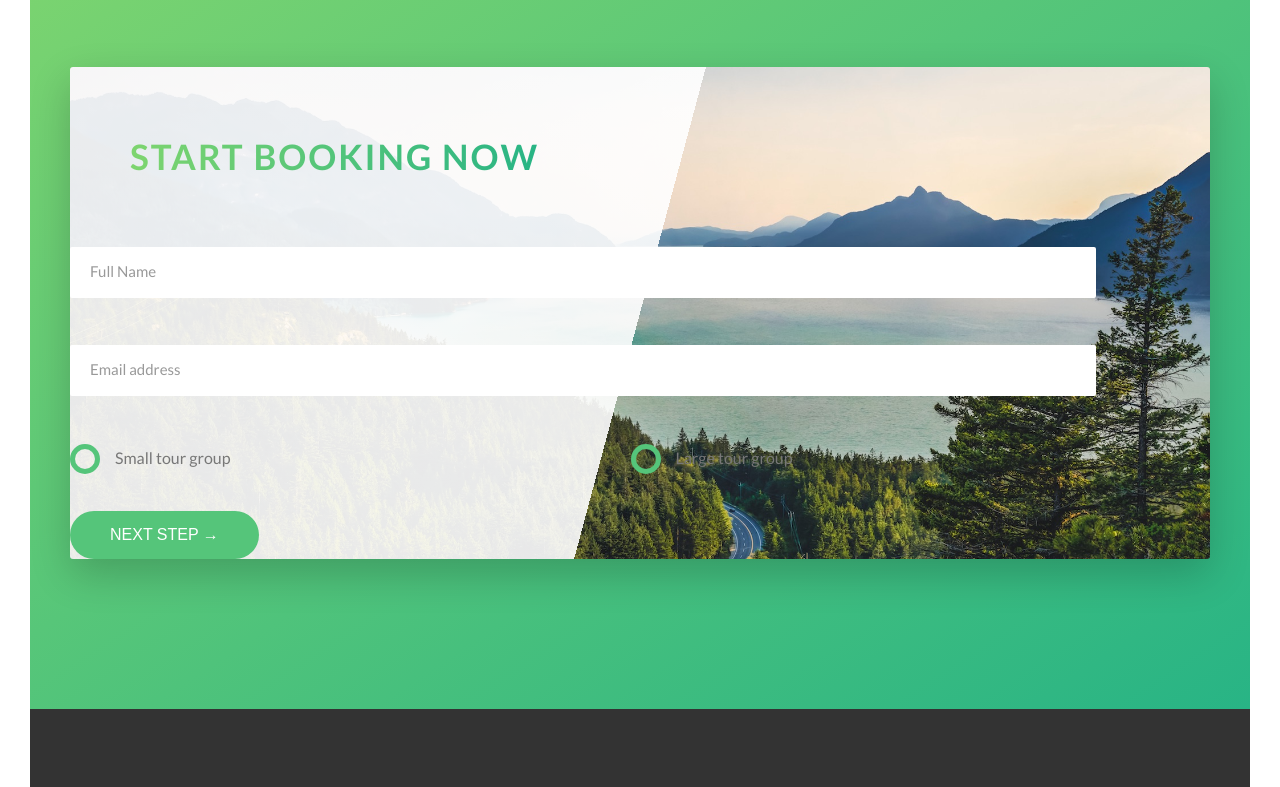
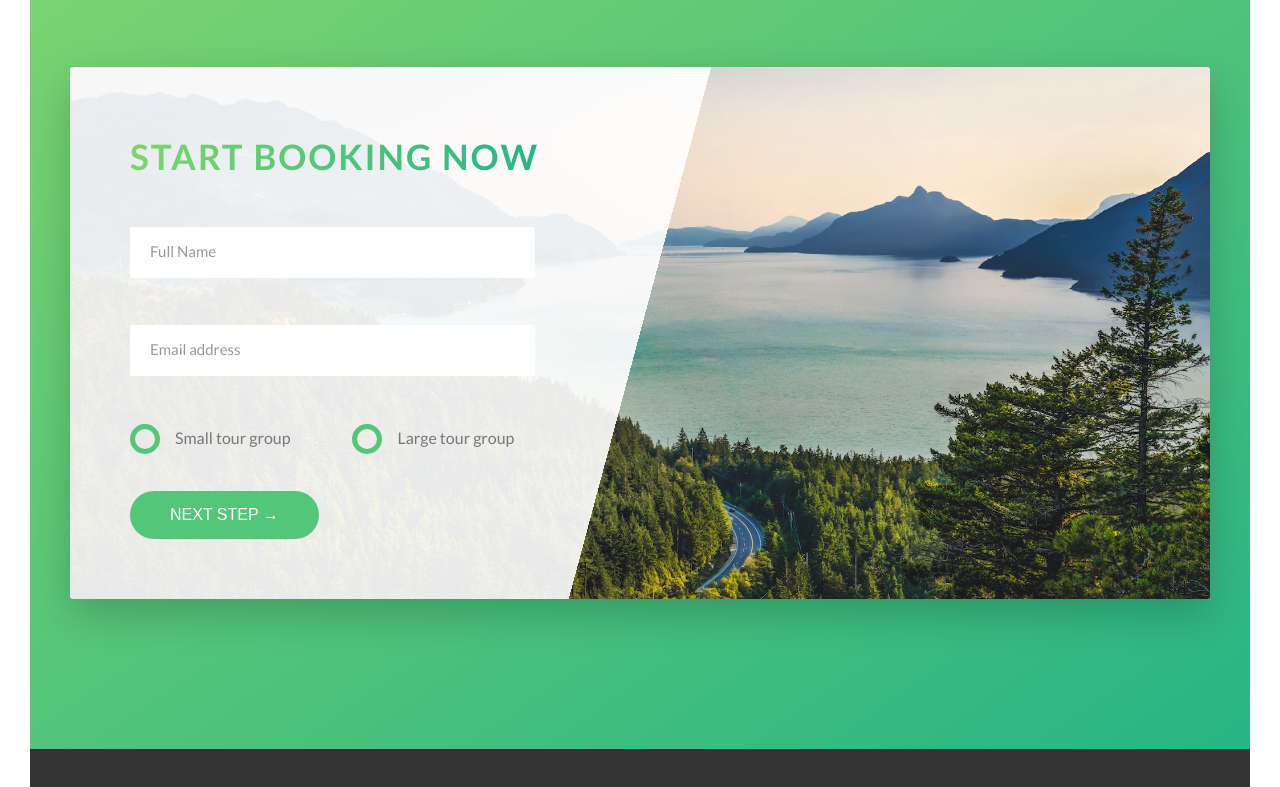
Before and after one commit to TomikBoi/Landing-page, a plain HTML site: page index.html in a window 1280 px wide. Shown: the part 4580-5367 px from the top of the page. Drawn offline with Linux system fonts and the light colour scheme.

Commit message:
fixed index.html

```diff
--- a/index.html
+++ b/index.html
@@ -318,7 +318,7 @@
 			<div class="row">
 				<div class="book">
 					<div class="book-form">
-						<form class="form" name="contact" method="POST" data-netlify="true"
+						<form class="form" name="contact" method="POST" data-netlify="true">
 							<div class="u-margin-bottom-medium">
 								<h2 class="heading-secondary">
 									Start booking now
```
